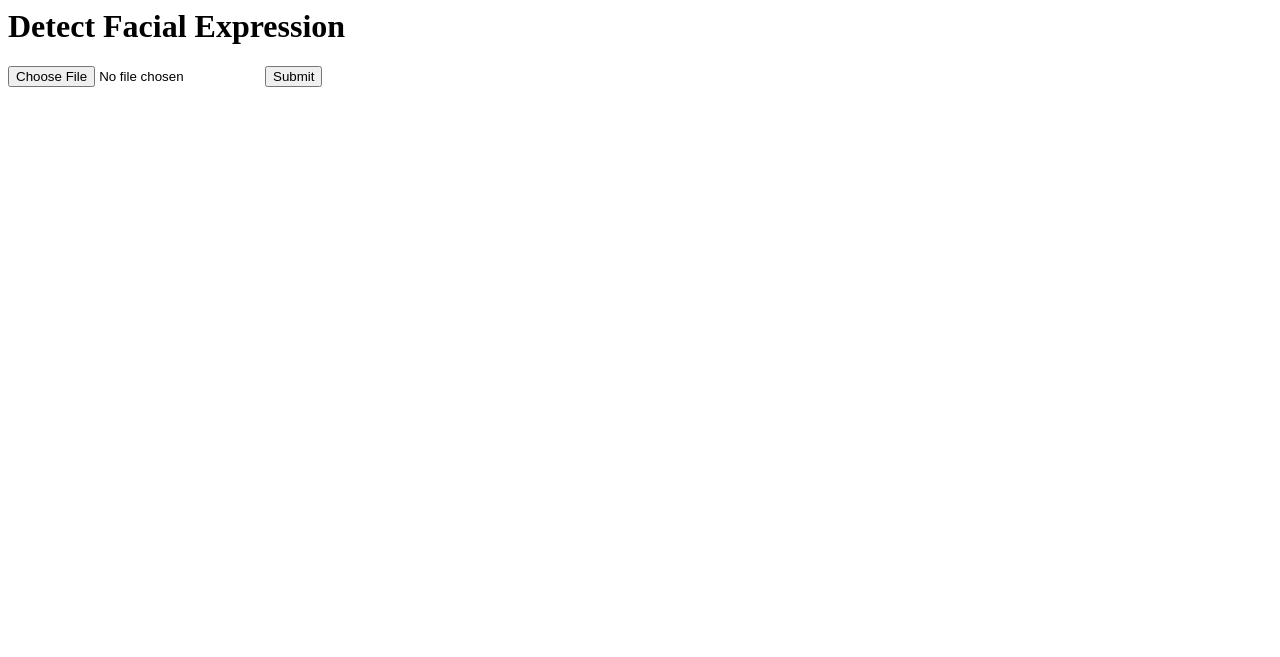
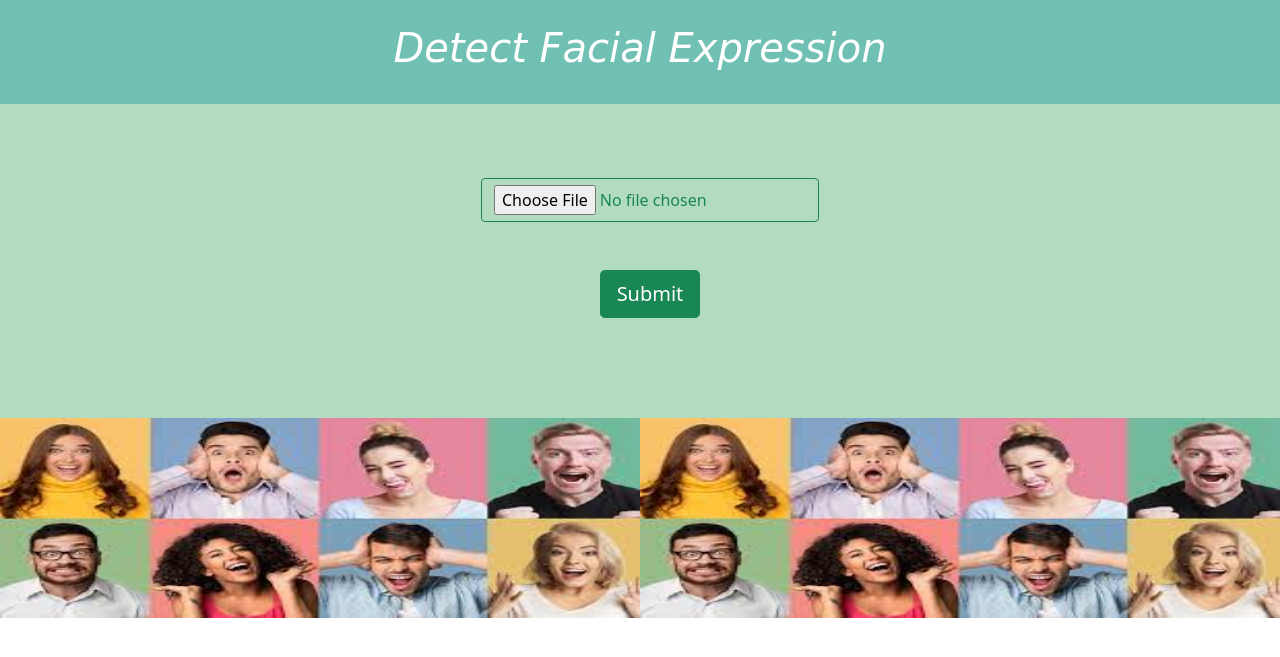
Before and after one commit to bansalvarun116/Innovative_system_project_1-PSR_Sem7, a Flask app: page / in a window 1280 px wide. Shown: the top 657 px of the page. Run offline with Flask 2, Linux system fonts and the light colour scheme.

Commit message:
adding html_css
adding final html and css

```diff
--- a/emotion_dec/templates/index.html
+++ b/emotion_dec/templates/index.html
@@ -1,11 +1,39 @@
 <html>
+<head>
+<title>Emotion Detector</title>
+<link rel="stylesheet" href="styles.css">
+<link href="https://cdn.jsdelivr.net/npm/bootstrap@5.1.1/dist/css/bootstrap.min.css" rel="stylesheet" integrity="sha384-F3w7mX95PdgyTmZZMECAngseQB83DfGTowi0iMjiWaeVhAn4FJkqJByhZMI3AhiU" crossorigin="anonymous">
+</head>
+<body>
+  <div class="main">
 
-<body>
-    <h1>Detect Facial Expression</h1>
-<form action="{{url_for('after')}}" method='POST' enctype='multipart/form-data'>
-    <input type="file" name='file1'>
-<input type="submit" name="btn">
+<br>
+    <h1 class="heading">Detect Facial Expression</h1>
+<br>
+</div>
+
+<div class="body">
+<br>
+<form class="form" action="{{url_for('after')}}" method='POST' enctype='multipart/form-data'>
+    <input type="file"  class="btn btn-outline-success"name='file1'>
+    <br>
+    <br>
+    <br>
+<input type="submit" name="btn" type="button" class="btn btn-lg btn-success">
+
 </form>
+<br>
+</div>
+<div class="container-fluid" ,style="padding:0;">
+<div class="btm-img row" style="padding:0; ">
+  <div class="col c-img" style="padding:0; ">
+    <img src="emotions.jfif" alt="" class="b-img">
+  </div>
+  <div class="col c-img" style="padding:0;">
+    <img src="emotions.jfif" alt="" class="b-img">
+  </div>
+</div>
+</div>
 
 </body>
 
--- /dev/null
+++ b/emotion_dec/templates/styles.css
@@ -0,0 +1,49 @@
+.main{
+    background-color:#70c1b3;
+    margin:0;
+
+  }
+  .heading
+  {
+  color: white;
+  text-align: center;
+  font-family: 'Birthstone', cursive;
+  font-style: italic;
+
+  }
+  .body{
+    background-color: #b2dbbf;
+    padding-top:   50px ;
+    padding-bottom: 60px;
+    padding-left: 50px;
+    padding-right: 30px;
+    align-content: center;
+  }
+  .b-img{
+    width: 100%;
+    height: 200px;
+    padding: 0;
+    margin:0;
+  }
+  .c-img{
+    margin: 0;
+    padding: 0;
+  }
+  .form {
+    text-align: center;
+  }
+
+  .body-after{
+    background-color: #b2dbbf;
+    padding-top:   120px ;
+    padding-bottom: 120px;
+    padding-left: 50px;
+    padding-right: 30px;
+    align-content: center;
+    text-align: center;
+  }
+  .h2{
+    text-align: center;
+    font-family: 'Birthstone', cursive;
+    font-style:normal;
+  }
```
Also changed, not shown: emotion_dec/templates/after.html (+26 -2 lines), emotion_dec/templates/emotions.jfif (added).
